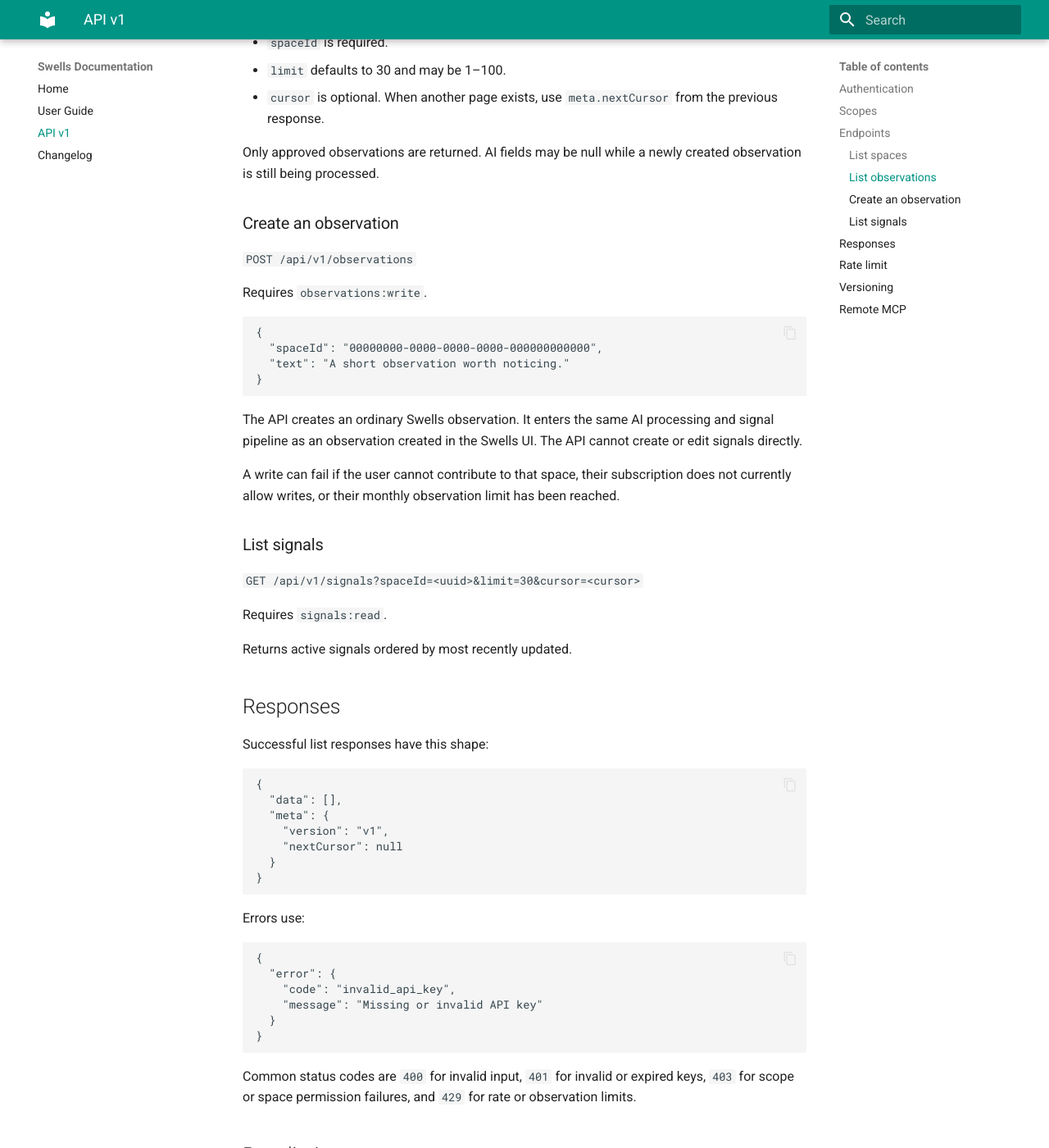
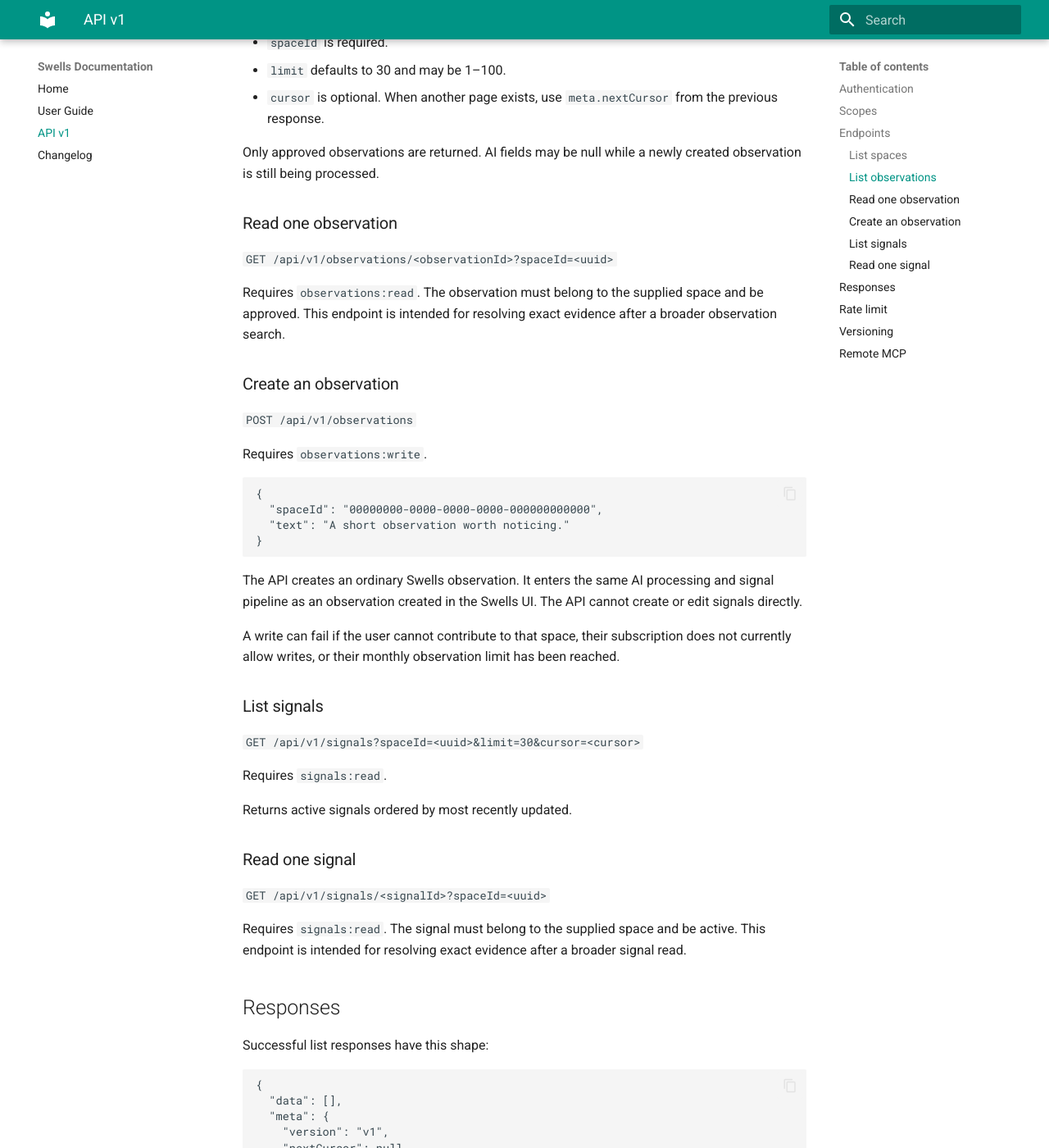
Before and after one commit to tomcwxyz/undercurrent, an MkDocs documentation site: the page built from docs/api-v1.md, in a window 1280 px wide and 1400 px high, scrolled down 1394 px. Shown: the whole window at 82% size. Built offline with MkDocs 1.6.1 and Material for MkDocs 9.7.7, drawn with Linux system fonts in a browser that asks for light colours; some of the changed text lies outside the part shown.

Commit message:
Validate and document Swells MCP evidence reads (#10)
* ci: validate Swells MCP changes

* docs: document exact Swells evidence reads

```diff
--- a/docs/api-v1.md
+++ b/docs/api-v1.md
@@ -58,6 +58,14 @@
 Only approved observations are returned. AI fields may be null while a newly
 created observation is still being processed.
 
+### Read one observation
+
+`GET /api/v1/observations/<observationId>?spaceId=<uuid>`
+
+Requires `observations:read`. The observation must belong to the supplied space
+and be approved. This endpoint is intended for resolving exact evidence after a
+broader observation search.
+
 ### Create an observation
 
 `POST /api/v1/observations`
@@ -86,6 +94,14 @@
 Requires `signals:read`.
 
 Returns active signals ordered by most recently updated.
+
+### Read one signal
+
+`GET /api/v1/signals/<signalId>?spaceId=<uuid>`
+
+Requires `signals:read`. The signal must belong to the supplied space and be
+active. This endpoint is intended for resolving exact evidence after a broader
+signal read.
 
 ## Responses
 
@@ -141,7 +157,9 @@
 
 - `swells_list_spaces`
 - `swells_recent_observations`
+- `swells_get_observation`
 - `swells_signals`
+- `swells_get_signal`
 - `swells_create_observation`
 
 The MCP endpoint is a transport over API v1, not a second permissions or data
```
Also changed, not shown: 1 other file.
